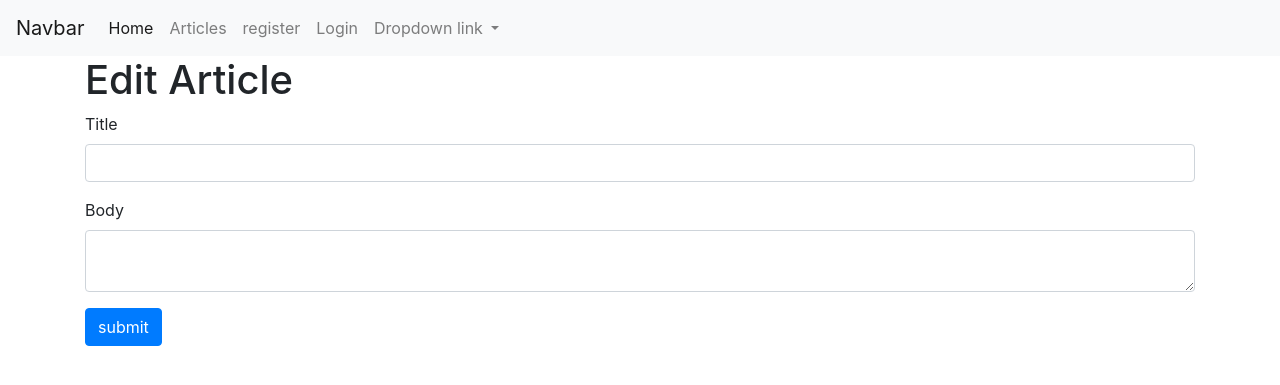
After one commit to boydbugle/simple_flask_app, a Flask app: template templates/edit_article.html in a window 1280 px wide. The commit adds this page. Shown: the top 385 px of the page. Run offline with Flask 2, Linux system fonts and the light colour scheme; the template is opened without the code that fills it: values that come from a table or form of the project are taken from there, others are empty; some libraries are stand-ins or nearby versions.

Commit message:
create edit and delete functions to article

```diff
--- a/app.py
+++ b/app.py
@@ -94,7 +94,7 @@ def login():
         # cursor
         cur = mysql.get_db().cursor()
         # get username
-        result = cur.execute("SELECT * FROM users WHERE username = %s", [username])
+        result = cur.execute("SELECT * FROM users WHERE username = %s", (username))
         if result > 0:
             # get stored hash
             data = cur.fetchone()
@@ -175,6 +175,38 @@ def add_article():
     return render_template('add_article.html', form=form)
 
 
+@app.route('/edit_article/<string:id>', methods=['GET', 'POST'])
+@is_logged_in
+def edit_article(id):
+    cur = mysql.get_db().cursor()
+    result = cur.execute("SELECT * FROM articles WHERE id= %s", (id))
+    article = cur.fetchone()
+    form = ArticleForm(request.form)
+    form.title.data = article['title']
+    form.body.data = article['body']
+    if request.method == 'POST' and form.validate():
+        title = request.form['title']
+        body = request.form['body']
+        cur.execute("UPDATE articles SET title= %s, body= %s WHERE id= %s", (title, body, id))
+        mysql.get_db().commit()
+        flash('Article Updated', 'success')
+        return redirect(url_for('dashboard'))
+    else:
+        return render_template('edit_article.html', form=form)
+    cur.close()
+
+
+@app.route('/delete_article/<string:id>', methods=['POST'])
+@is_logged_in
+def delete_article(id):
+    cur = mysql.get_db().cursor()
+    cur.execute("DELETE FROM articles WHERE id= %s", (id))
+    mysql.get_db().commit()
+    cur.close()
+    flash('Article Deleted', 'success')
+    return redirect(url_for('dashboard'))
+
+
 if __name__ == '__main__':
     app.secret_key = os.urandom(24)
     app.run(debug=True)
--- /dev/null
+++ b/templates/edit_article.html
@@ -0,0 +1,15 @@
+{% extends 'layout.html' %}
+
+{% block body %}
+  <h1>Edit Article</h1>
+  {% from "partials/_formhelpers.html" import render_field %}
+  <form class="" action="" method="POST">
+    <div class="form-group">
+      {{render_field(form.title, class="form-control")}}
+    </div>
+    <div class="form-group">
+      {{render_field(form.body, class="form-control", id="editor")}}
+    </div>
+    <p><input type="submit" class="btn btn-primary" value="submit"></p>
+  </form>
+{% endblock %}
```
Also changed, not shown: templates/dashboard.html (+6 -1 lines).
